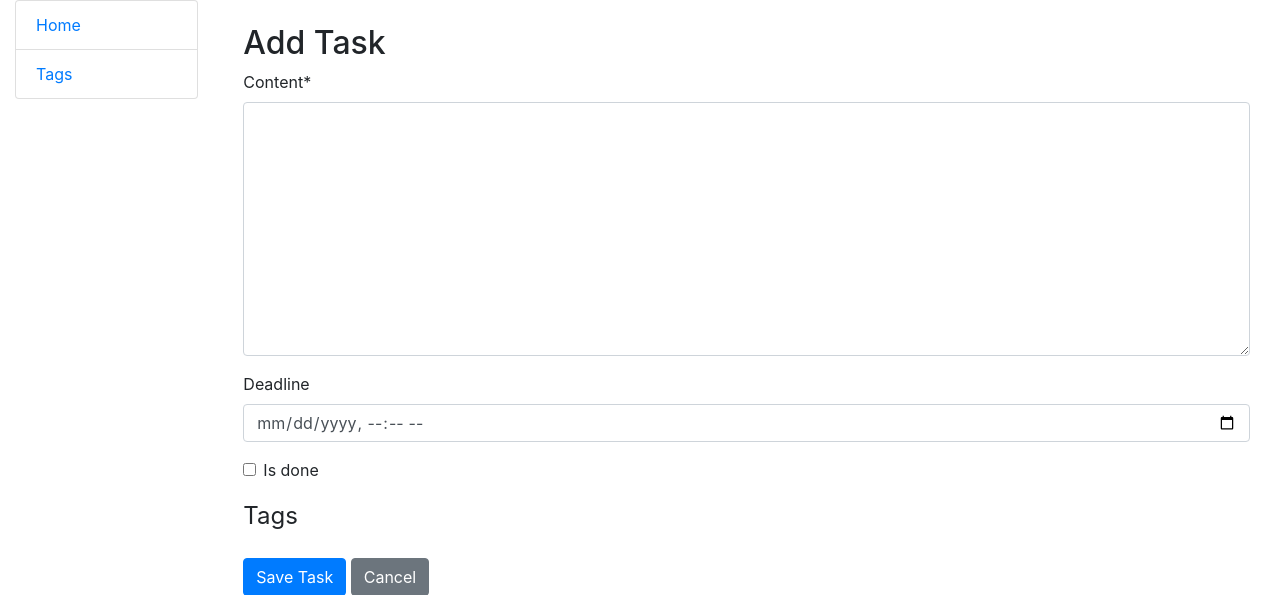
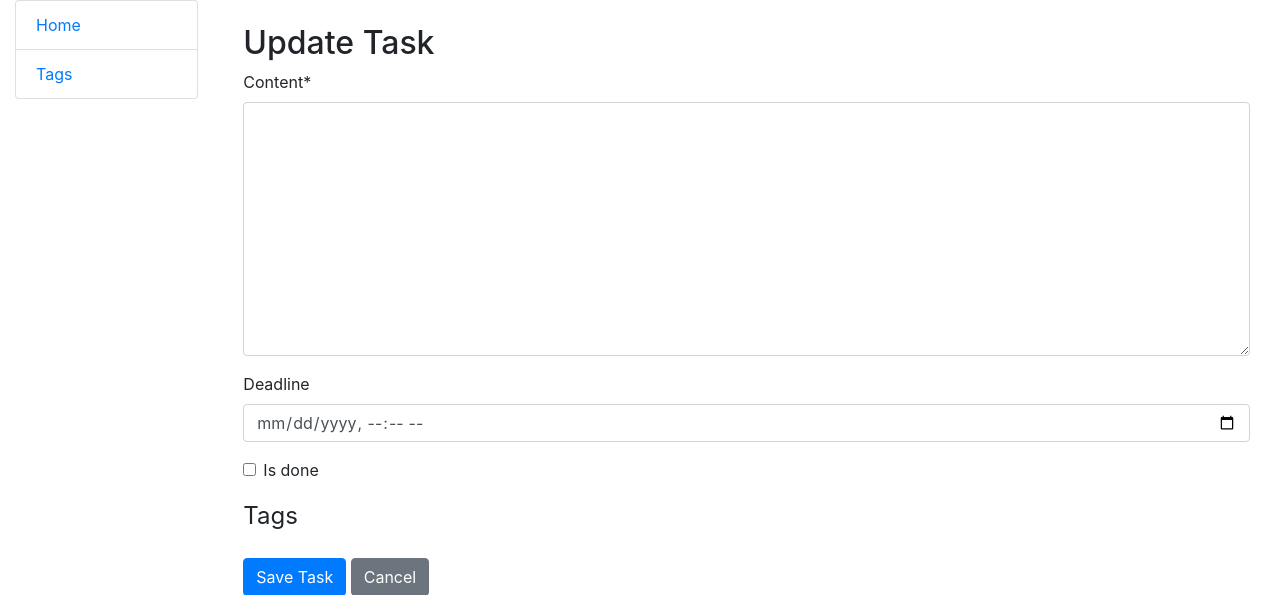
Before and after one commit to OleksiukStepan/practice, a Django app: page /practice/tasks/create/ in a window 1280 px wide. Shown: the top 595 px of the page. Run offline with Django 5.2, Linux system fonts and the light colour scheme; data that the repository does not hold is empty; some libraries are stand-ins or nearby versions.

Commit message:
update task_form.html

```diff
--- a/templates/pages/task_form.html
+++ b/templates/pages/task_form.html
@@ -7,7 +7,7 @@
 
 {% block content %}
   <div class="container mt-4">
-    <h2>Add Task</h2>
+    <h2>Update Task</h2>
     <form method="post" novalidate>
       {% csrf_token %}
       {{ form|crispy }}
```
